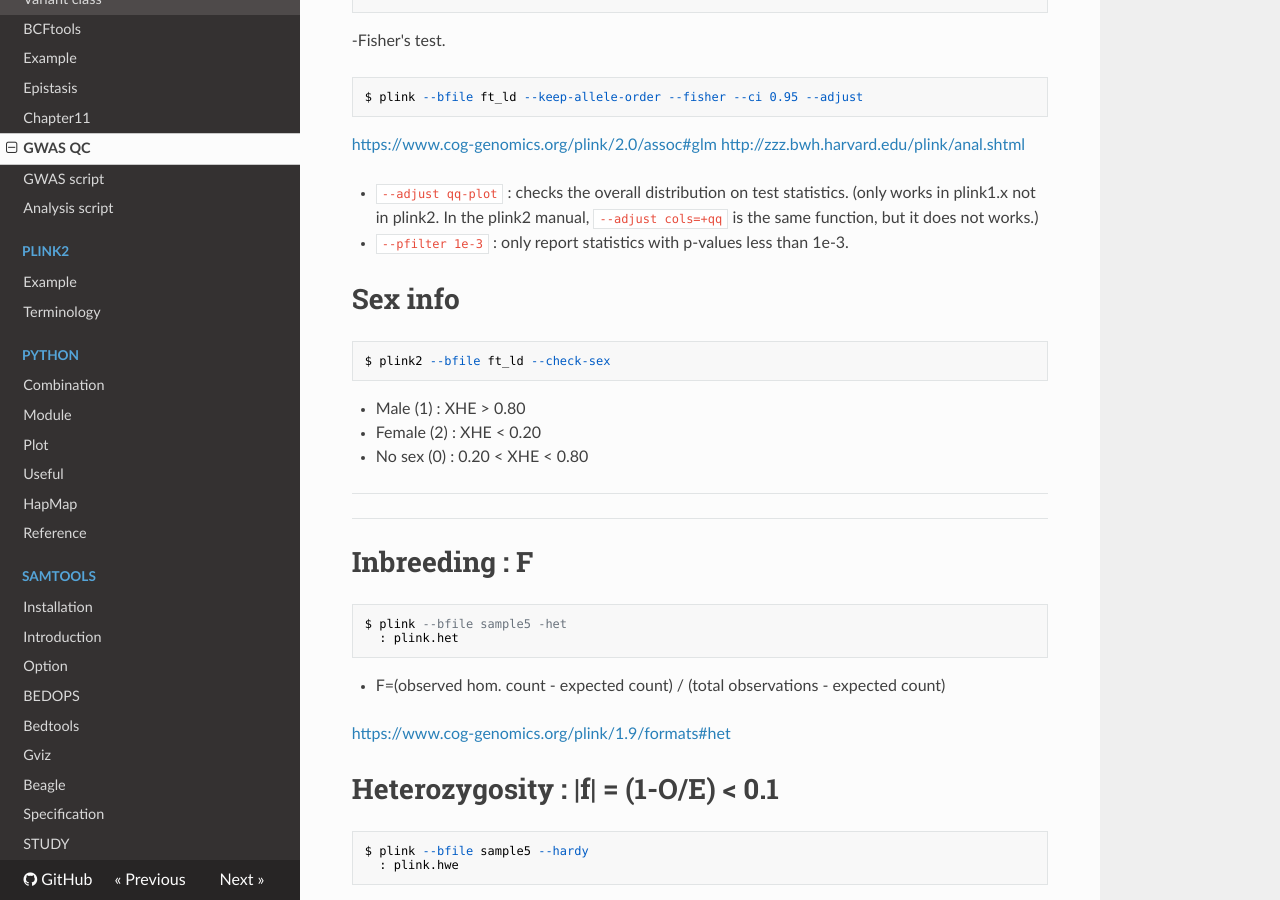
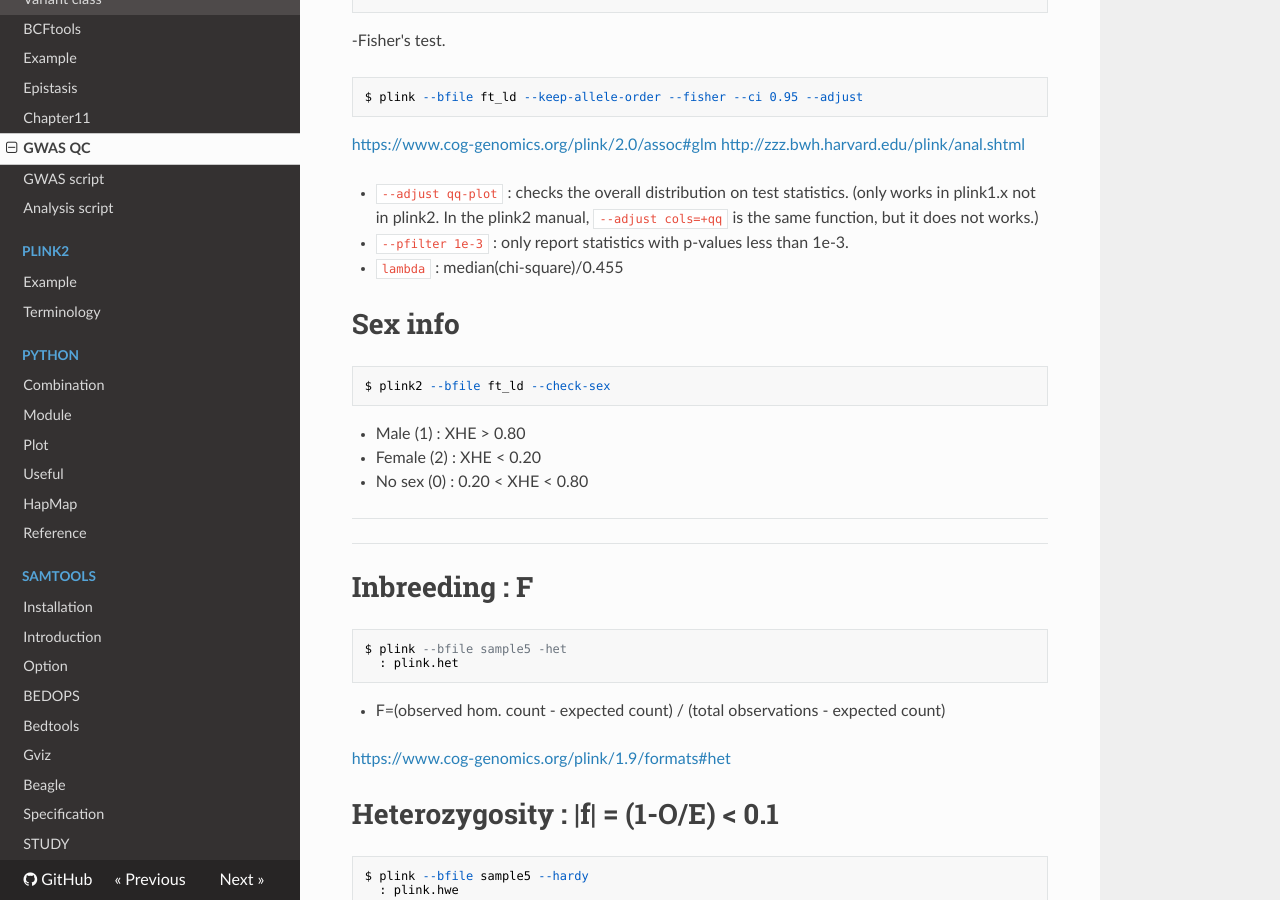
Before and after one commit to WonyoungCho/plink, an MkDocs documentation site: the page built from docs/GWAS.md, in a window 1280 px wide and 900 px high, scrolled down 3912 px. Built offline with MkDocs 1.6.1, drawn with Linux system fonts in a browser that asks for light colours; nearby versions of some CDN libraries; old or Windows-style settings are respelled for this version of MkDocs.

Commit message:
Update GWAS.md

````diff
--- a/docs/GWAS.md
+++ b/docs/GWAS.md
@@ -154,6 +154,8 @@ $ plink --bfile ft_ld --keep-allele-order --fisher --ci 0.95 --adjust
 
 - `--adjust qq-plot` : checks the overall distribution on test statistics. (only works in plink1.x not in plink2. In the plink2 manual, `--adjust cols=+qq` is the same function, but it does not works.)
 - `--pfilter 1e-3` : only report statistics with p-values less than 1e-3.
+- `lambda` : median(chi-square)/0.455
+
 # Sex info
 ```
 $ plink2 --bfile ft_ld --check-sex
````
